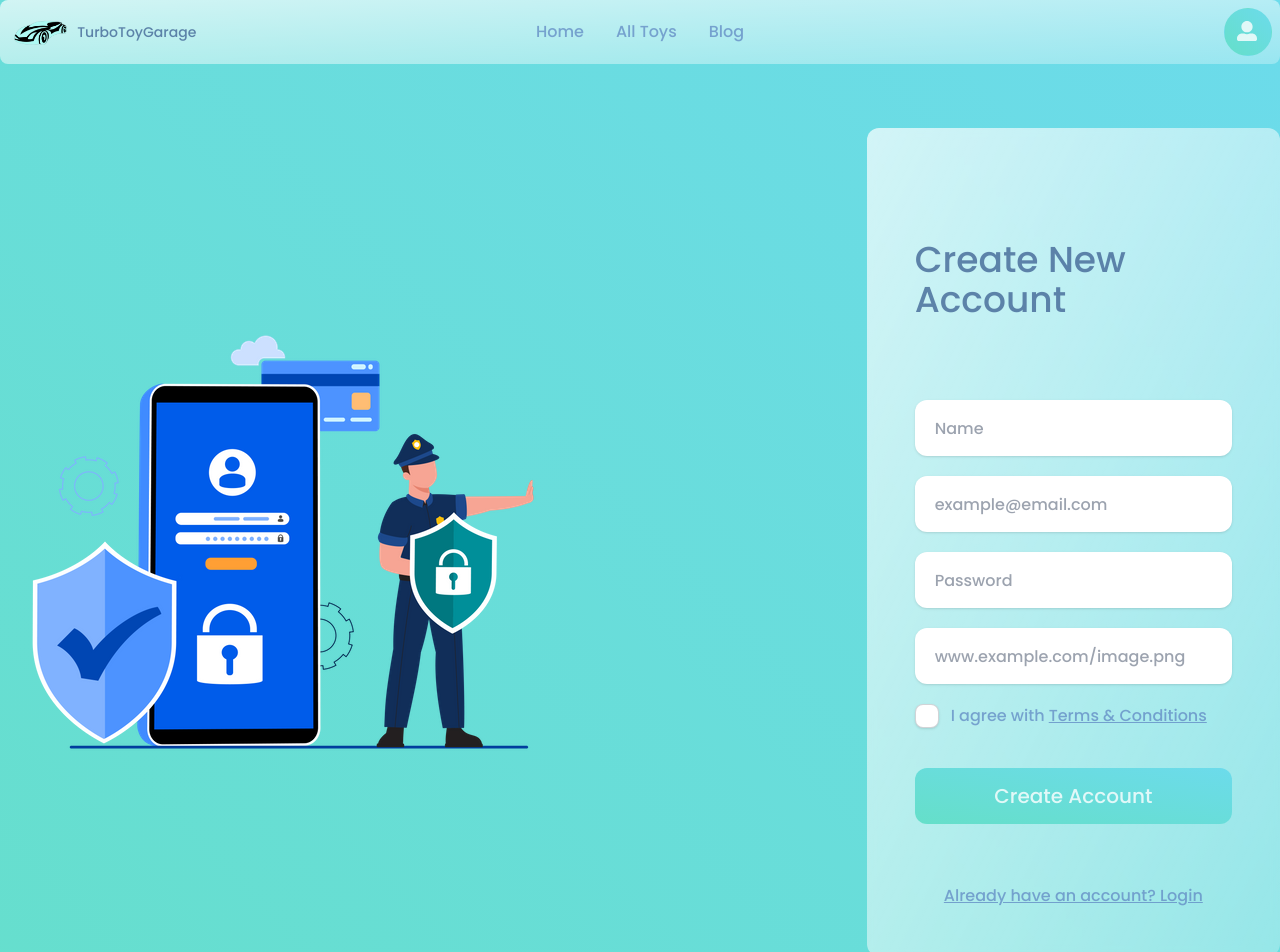
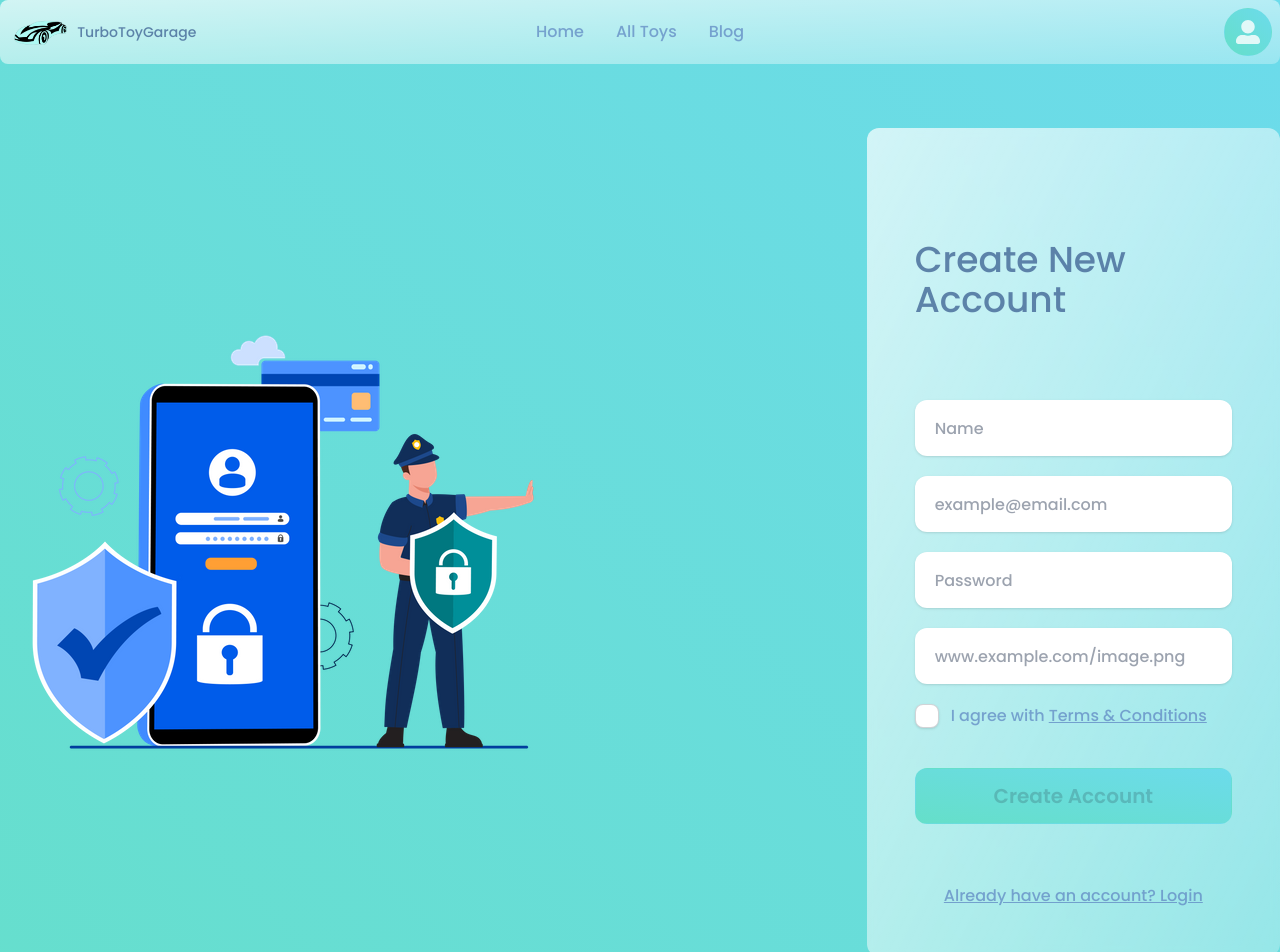
Before and after one commit to jesandante007/toy-marketplace-client, a React (Vite) app: page /register in a window 1280 px wide. Shown: the top 952 px of the page. Built offline with nearby package versions, Linux system fonts and the light colour scheme; no server answers.

Commit message:
readme file added

```diff
--- a/src/components/shared/Header.jsx
+++ b/src/components/shared/Header.jsx
@@ -101,8 +101,14 @@ const Header = () => {
               </ul>
             </div>
           ) : (
-            <Link to="/login" className="btn btn-ghost btn-circle text-xl p-3 my-btn tooltip tooltip-bottom inline-block" data-tip="Login">
-              <FaUserAlt />
+            <Link
+              to="/login"
+              className="tooltip tooltip-bottom"
+              data-tip="Login"
+            >
+              <button className="btn btn-ghost btn-circle text-2xl my-btn">
+                <FaUserAlt />
+              </button>
             </Link>
           )}
         </div>
--- a/src/pages/Register.jsx
+++ b/src/pages/Register.jsx
@@ -7,8 +7,10 @@ import useTitle from "../hooks/useTitle.js";
 const Register = () => {
   const { createUser, updateUserData } = useContext(AuthContext);
   const [error, setError] = useState("");
+  const [check, setCheck] = useState(false)
   const navigate = useNavigate();
   useTitle('Register')
+  console.log(check);
 
   const handleCreateUser = (event) => {
     event.preventDefault();
@@ -86,6 +88,7 @@ const Register = () => {
             <input
               type="checkbox"
               className="checkbox bg-white shadow"
+              onClick={() => setCheck(!check)}
             />
             <span className="text-base">
               I agree with <span className="link">Terms & Conditions</span>
@@ -94,7 +97,8 @@ const Register = () => {
           <input
             type="submit"
             value="Create Account"
-            className="w-full h-14 text-xl my-btn rounded-xl"
+            className="w-full h-14 text-xl btn btn-ghost my-btn rounded-xl"
+            disabled = {!check}
           />
         </form>
         <p className="text-center">
```
Also changed, not shown: 1 other file (tests, documents, lock files or other folders).
